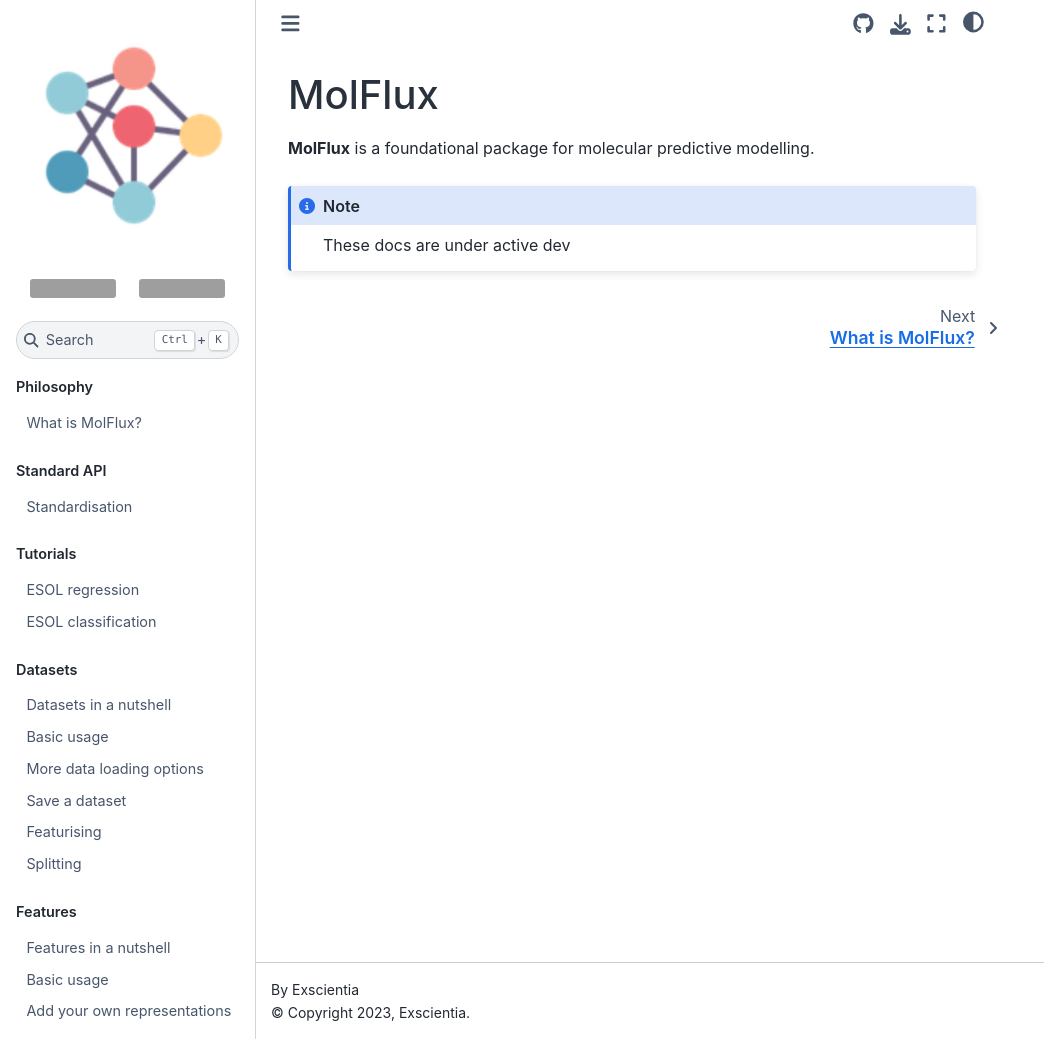
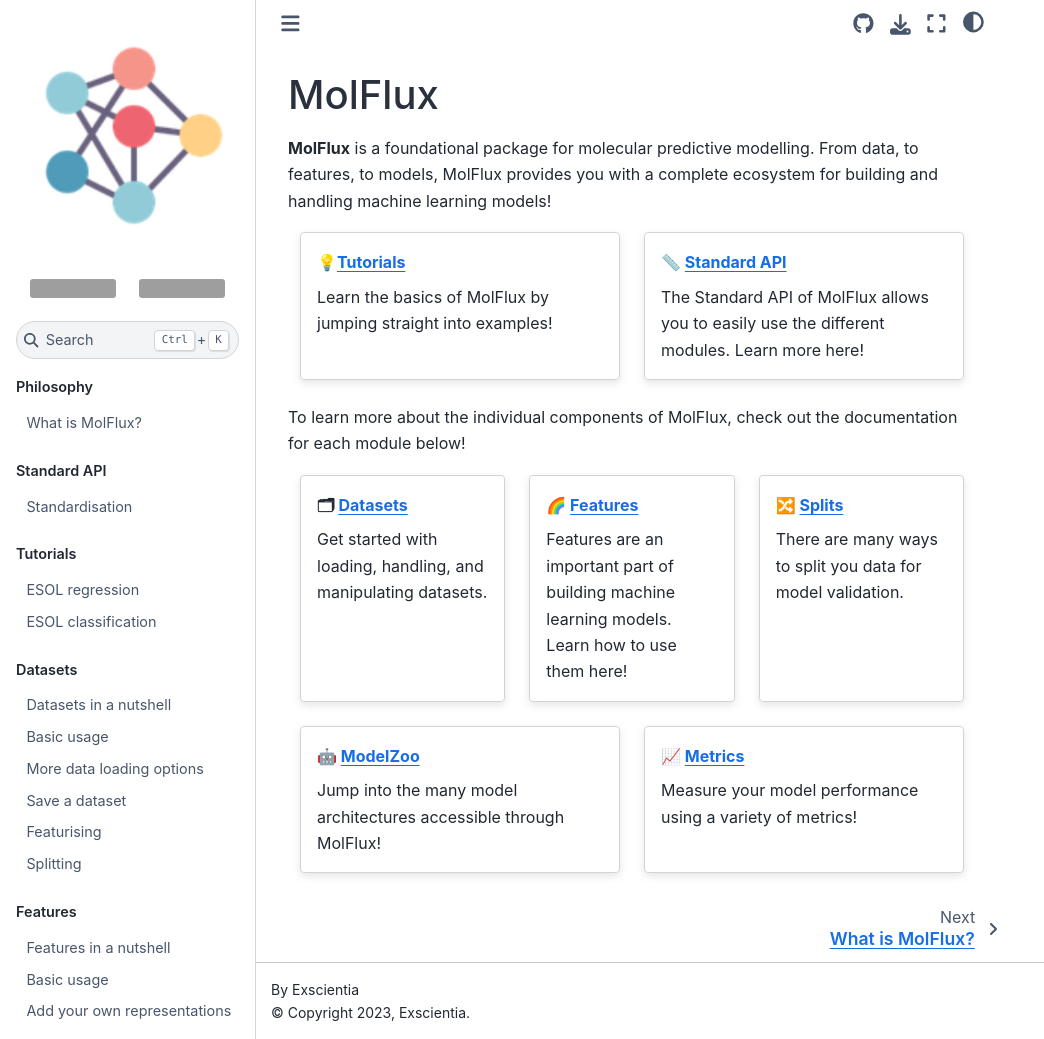
Before and after one commit to Exscientia/molflux, a Sphinx documentation site: the page built from docs/source/index.md, in a window 1280 px wide and 1039 px high. Shown: the whole window, without its empty margins (0-1044 px from the left). Built offline with Sphinx 7.4.7 and the Sphinx Book theme 1.1.4, drawn with Linux system fonts in a browser that asks for light colours; pages that are not in the unit, such as notebooks, are missing from menus; grey boxes are pictures that could not be loaded.

Commit message:
added index grid

`````diff
--- a/docs/source/index.md
+++ b/docs/source/index.md
@@ -1,11 +1,40 @@
 MolFlux
 =======
 
-**MolFlux** is a foundational package for molecular predictive modelling.
+**MolFlux** is a foundational package for molecular predictive modelling. From data, to features, to models, MolFlux
+provides you with a complete ecosystem for building and handling machine learning models!
 
-```{note}
-   These docs are under active dev
+````{grid} 2
+```{grid-item-card} 💡[Tutorials](pages/tutorials/esol_reg.md)
+Learn the basics of MolFlux by jumping straight into examples!
 ```
+```{grid-item-card} 📏 [Standard API](pages/standard_api/intro.md)
+The Standard API of MolFlux allows you to easily use the different modules. Learn more here!
+```
+````
+
+To learn more about the individual components of MolFlux, check out the documentation for each module below!
+
+````{grid} 3
+```{grid-item-card} 🗂 [Datasets](pages/datasets/intro.md)
+Get started with loading, handling, and manipulating datasets.
+```
+```{grid-item-card} 🌈 [Features](pages/features/intro.md)
+Features are an important part of building machine learning models. Learn how to use them here!
+```
+```{grid-item-card} 🔀 [Splits](pages/splits/intro.md)
+There are many ways to split you data for model validation.
+```
+````
+
+````{grid} 2
+```{grid-item-card} 🤖 [ModelZoo](pages/modelzoo/intro.md)
+Jump into the many model architectures accessible through MolFlux!
+```
+```{grid-item-card} 📈 [Metrics](pages/metrics/intro.md)
+Measure your model performance using a variety of metrics!
+```
+````
 
 ```{toctree}
 ---
`````
